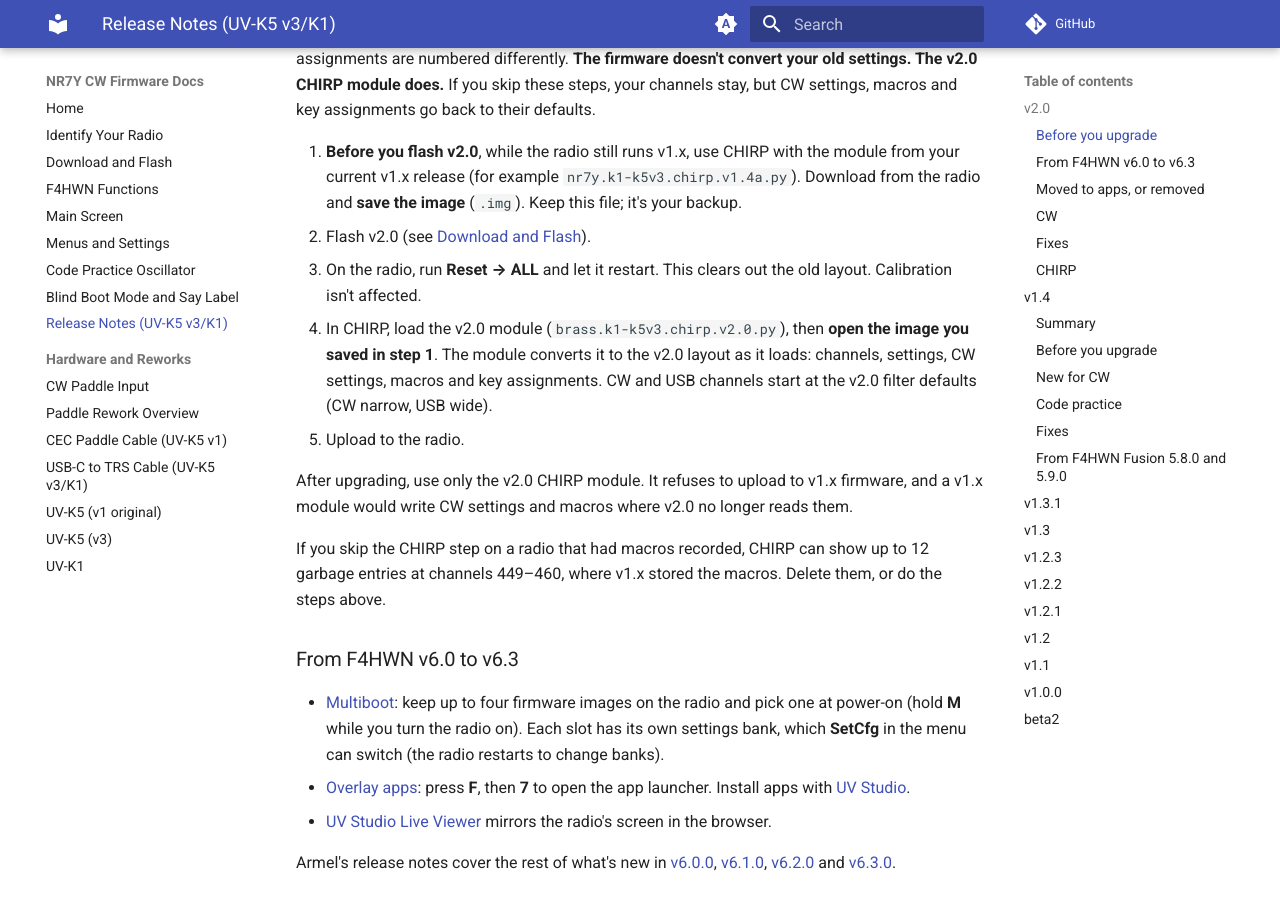
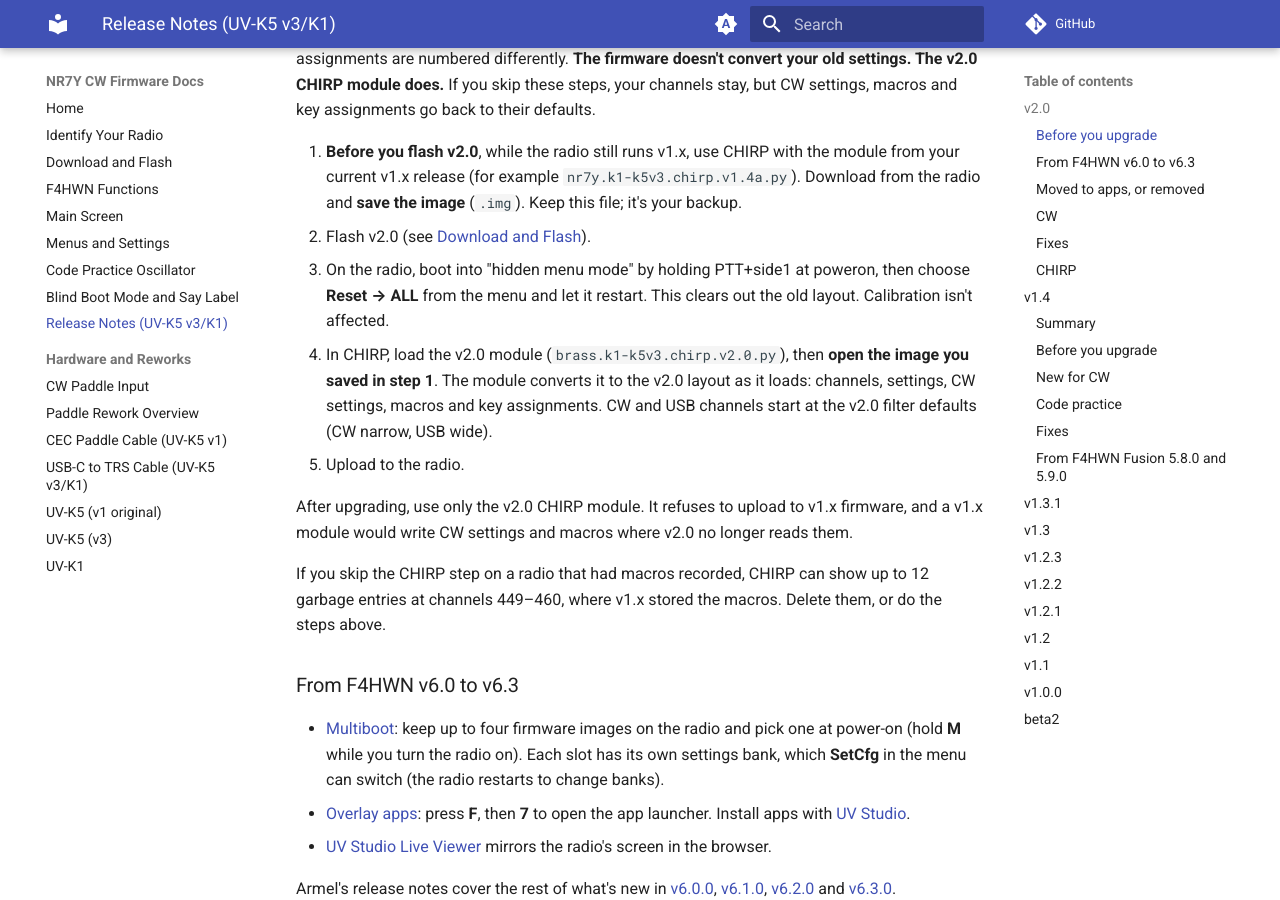
Before and after one commit to briand/cw-firmware-docs, an MkDocs documentation site: the page built from docs/release-notes.md, in a window 1280 px wide and 900 px high, scrolled down 627 px. Built offline with MkDocs 1.6.1 and Material for MkDocs 9.7.7, drawn with Linux system fonts in a browser that asks for light colours; comment, search, counter and statistics services are not loaded.

Commit message:
call out the hidden menu boot mechanism in the upgrade instructions

```diff
--- a/docs/release-notes.md
+++ b/docs/release-notes.md
@@ -34,8 +34,9 @@ to their defaults.
    `nr7y.k1-k5v3.chirp.v1.4a.py`). Download from the radio and **save the
    image** (`.img`). Keep this file; it's your backup.
 2. Flash v2.0 (see [Download and Flash](download-and-flash.md)).
-3. On the radio, run **Reset → ALL** and let it restart. This clears out the
-   old layout. Calibration isn't affected.
+3. On the radio, boot into "hidden menu mode" by holding PTT+side1 at poweron,
+   then choose **Reset → ALL** from the menu and let it restart. This clears
+   out the old layout. Calibration isn't affected.
 4. In CHIRP, load the v2.0 module (`brass.k1-k5v3.chirp.v2.0.py`), then
    **open the image you saved in step 1**. The module converts it to the v2.0
    layout as it loads: channels, settings, CW settings, macros and key
```
